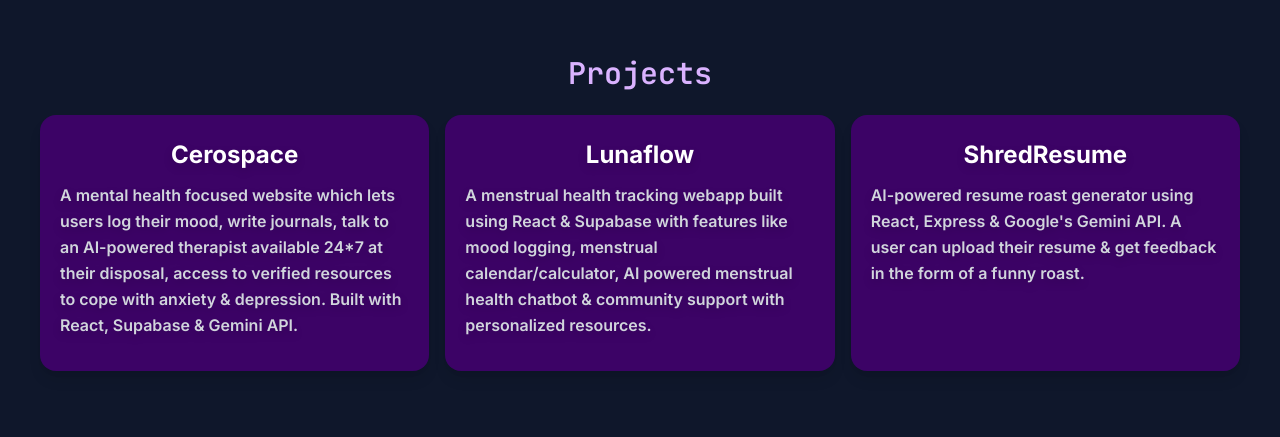
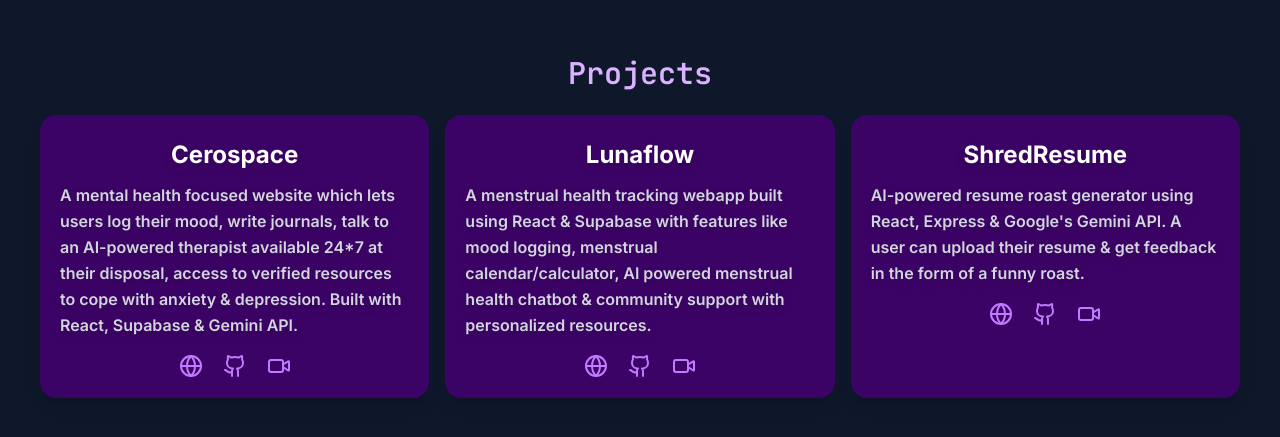
Before and after one commit to akghosh111/portfoliov2, a React (Vite) app: page / in a window 1280 px wide. Shown: the part 1645-2082 px from the top of the page. Built offline with nearby package versions, Linux system fonts and the light colour scheme.

Commit message:
added icons in project cards

```diff
--- a/src/components/Landing.jsx
+++ b/src/components/Landing.jsx
@@ -1,6 +1,6 @@
 import React from 'react';
 import achievement1 from "../assets/achievement1.png";
-import { Github, Linkedin, Twitter } from 'lucide-react';
+import { Github, Linkedin, Twitter, Globe, Video } from 'lucide-react';
 
 const Landing = () => {
   return (
@@ -78,6 +78,18 @@
               resources to cope with anxiety & depression. Built with React, Supabase & Gemini API.
             </p>
 
+            <div className="flex items-center justify-center gap-5 mt-4">
+              <a href="https://cerospace.com" target="_blank" rel="noopener noreferrer">
+                <Globe className="w-6 h-6  hover:text-purple-300 transition" />
+              </a>
+              <a href="https://github.com/anukiran/cerospace" target="_blank" rel="noopener noreferrer">
+                <Github className="w-6 h-6  hover:text-purple-300 transition" />
+              </a>
+              <a href="https://youtu.be/demo" target="_blank" rel="noopener noreferrer">
+                <Video className="w-6 h-6  hover:text-purple-300 transition" />
+              </a>
+            </div>
+
           </div>
 
 
@@ -91,6 +103,17 @@
               like mood logging, menstrual calendar/calculator, AI powered menstrual health chatbot & community support
               with personalized resources.
             </p>
+            <div className="flex items-center justify-center gap-5 mt-4">
+              <a href="https://cerospace.com" target="_blank" rel="noopener noreferrer">
+                <Globe className="w-6 h-6  hover:text-purple-300 transition" />
+              </a>
+              <a href="https://github.com/anukiran/cerospace" target="_blank" rel="noopener noreferrer">
+                <Github className="w-6 h-6  hover:text-purple-300 transition" />
+              </a>
+              <a href="https://youtu.be/demo" target="_blank" rel="noopener noreferrer">
+                <Video className="w-6 h-6  hover:text-purple-300 transition" />
+              </a>
+            </div>
           </div>
 
 
@@ -103,6 +126,17 @@
               AI-powered resume roast generator using React, Express & Google's Gemini API. A user can upload
               their resume & get feedback in the form of a funny roast.
             </p>
+            <div className="flex items-center justify-center gap-5 mt-4">
+              <a href="https://cerospace.com" target="_blank" rel="noopener noreferrer">
+                <Globe className="w-6 h-6  hover:text-purple-300 transition" />
+              </a>
+              <a href="https://github.com/anukiran/cerospace" target="_blank" rel="noopener noreferrer">
+                <Github className="w-6 h-6  hover:text-purple-300 transition" />
+              </a>
+              <a href="https://youtu.be/demo" target="_blank" rel="noopener noreferrer">
+                <Video className="w-6 h-6  hover:text-purple-300 transition" />
+              </a>
+            </div>
           </div>
 
         </div>
```
